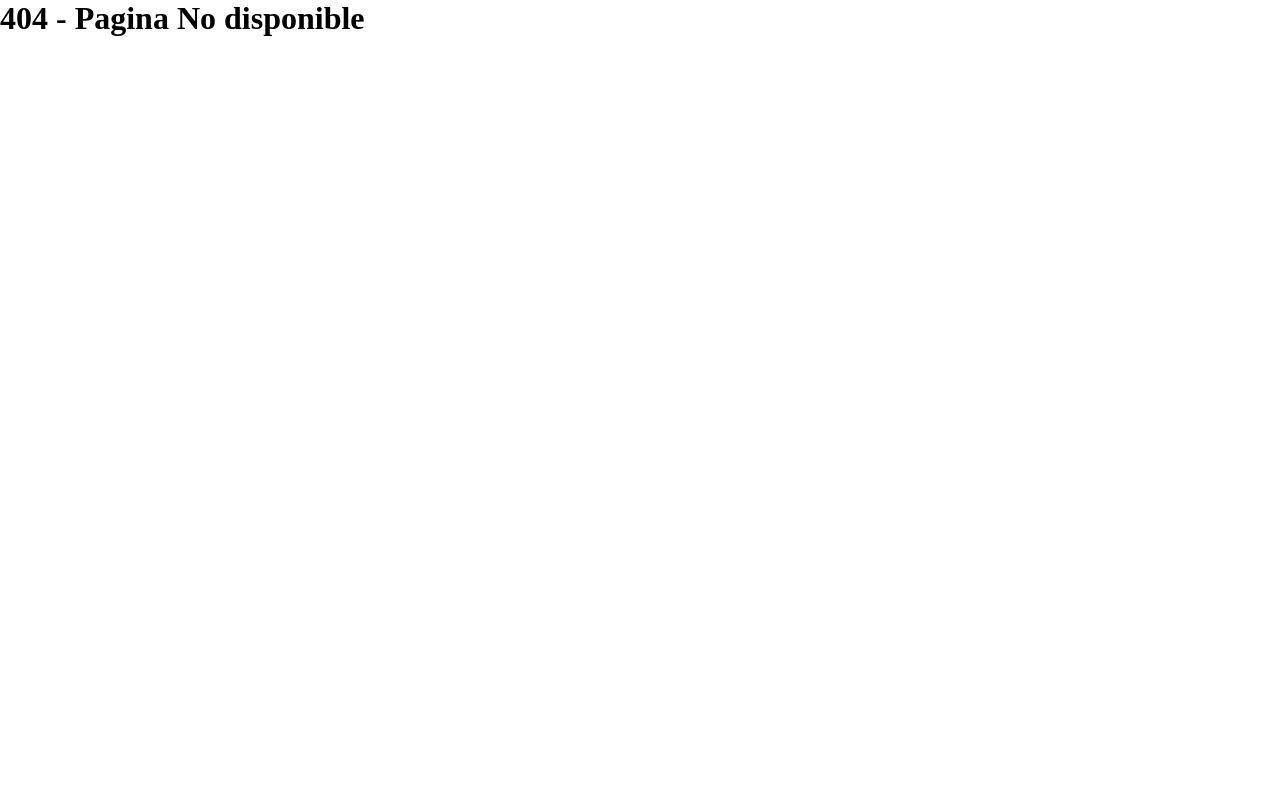
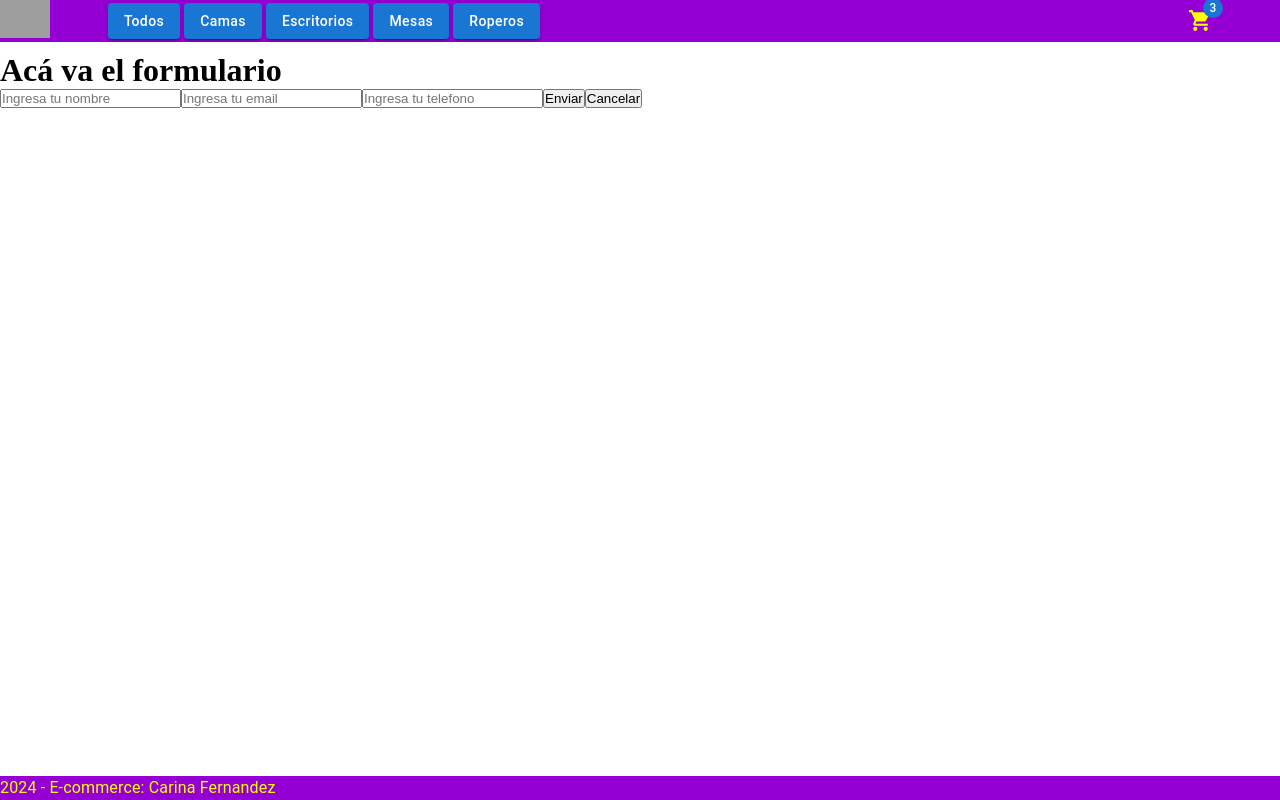
Before and after one commit to Carifer/Ecommerce-Fernandez, a React (Vite) app: page /checkout in a window 1280 px wide. Before the commit this address had no page. Built offline with nearby package versions, Linux system fonts and the light colour scheme; grey boxes are pictures that could not be loaded.

Commit message:
Formulario

```diff
--- a/src/App.jsx
+++ b/src/App.jsx
@@ -4,22 +4,30 @@ import Cart from "./pages/cart/Cart";
 import { Navbar } from "./components/navbar/Navbar";
 import ItemDetailContainer from "./pages/itemDetailContainer/ItemDetailContainer";
 import { Layout } from "./components/layout/Layout";
+import Checkout from "./pages/checkout/Checkout";
+import CartContextProvider from "./context/CartContext";
 
 function App() {
   return (
     <BrowserRouter>
+      <CartContextProvider>
         <Routes>
           <Route element={<Layout />}>
             <Route path="/" element={<ItemListContainer />}></Route>
-          <Route path="/category/:name" element={<ItemListContainer />}></Route>
+            <Route
+              path="/category/:name"
+              element={<ItemListContainer />}
+            ></Route>
             <Route path="/cart" element={<Cart />}></Route>
             <Route
               path="/itemDetail/:id"
               element={<ItemDetailContainer />}
             ></Route>
+            <Route path="/checkout" element={<Checkout />}></Route>
           </Route>
           <Route path="*" element={<h1>404 - Pagina No disponible</h1>}></Route>
         </Routes>
+      </CartContextProvider>
     </BrowserRouter>
   );
 }
--- a/src/components/cartWidget/CartWidget.jsx
+++ b/src/components/cartWidget/CartWidget.jsx
@@ -1,12 +1,17 @@
 import { Badge } from "@mui/material";
+import { useContext } from "react";
 import { MdShoppingCart } from "react-icons/md";
 import { Link } from "react-router-dom";
+import { CartContext } from "../../context/CartContext";
 
 const CartWidget = () => {
+  const { cart } = useContext(CartContext);
+  //console.log(cart);
+
   return (
     <div>
       <Link to="/cart">
-        <Badge badgeContent={0} color="primary" showZero={true}>
+        <Badge badgeContent={cart.length} color="primary" showZero={true}>
           <MdShoppingCart color="yellow" size={25} />
         </Badge>
       </Link>
--- a/src/components/counter/Counter.jsx
+++ b/src/components/counter/Counter.jsx
@@ -1,6 +1,6 @@
 import { Grid, Button, Typography } from "@mui/material";
 
-export const Counter = ({ contador, sumar, restar }) => {
+export const Counter = ({ contador, sumar, restar, onAdd }) => {
   return (
     <Grid container sx={{ padding: "10px" }}>
       <Grid item>
@@ -17,6 +17,11 @@ export const Counter = ({ contador, sumar, restar }) => {
       <Grid item>
         <Button onClick={sumar}>+</Button>
       </Grid>
+      <Grid item>
+        <Button variant="outlined" onClick={() => onAdd(contador)}>
+          Agregar al carrito
+        </Button>
+      </Grid>
     </Grid>
   );
 };
--- a/src/components/counter/CounterContainer.jsx
+++ b/src/components/counter/CounterContainer.jsx
@@ -1,7 +1,7 @@
 import { Counter } from "./Counter";
 import { useState } from "react";
 
-export const CounterContainer = () => {
+export const CounterContainer = ({ onAdd }) => {
   const [contador, setContador] = useState(1);
 
   const restar = () => {
@@ -16,5 +16,7 @@ export const CounterContainer = () => {
     setContador(contador + 1);
   };
 
-  return <Counter contador={contador} sumar={sumar} restar={restar} />;
+  return (
+    <Counter contador={contador} sumar={sumar} restar={restar} onAdd={onAdd} />
+  );
 };
--- /dev/null
+++ b/src/context/CartContext.jsx
@@ -0,0 +1,41 @@
+import { createContext, useState } from "react";
+
+export const CartContext = createContext();
+
+const CartContextProvider = ({ children }) => {
+  const [cart, setCart] = useState([{}, {}, {}]);
+
+  const addToCart = (product) => {
+    let exite = isInCart(product.id);
+    if (exite) {
+      let newArray = cart.map((elemento) => {
+        if (elemento.id === product.id) {
+          return {
+            ...elemento,
+            quantity: elemento.quantity + product.quantity,
+          };
+        } else {
+          return elemento;
+        }
+      });
+      setCart(newArray);
+    } else {
+      setCart([...cart, product]);
+    }
+  };
+
+  const clearToCart = () => {
+    setCart([]);
+  };
+
+  const isInCart = (id) => {
+    let existe = cart.some((product) => product.id === id);
+    return existe;
+  };
+
+  let data = { cart, addToCart, clearToCart };
+
+  return <CartContext.Provider value={data}>{children}</CartContext.Provider>;
+};
+
+export default CartContextProvider;
--- a/src/pages/cart/Cart.jsx
+++ b/src/pages/cart/Cart.jsx
@@ -1,9 +1,19 @@
-import React from "react";
+import { useContext } from "react";
+import { CartContext } from "../../context/CartContext";
+import { Button } from "@mui/material";
+import { Link } from "react-router-dom";
 
 const cart = () => {
+  const { clearCart } = useContext(CartContext);
+
   return (
     <div>
       <h1>Contenido del carrito</h1>
+
+      <Button onClick={clearCart}>Limpiar Carrito</Button>
+      <Link to="/checkout">
+        <Button variant="contained">Finalizar Compra</Button>
+      </Link>
     </div>
   );
 };
--- /dev/null
+++ b/src/pages/checkout/Checkout.jsx
@@ -0,0 +1,48 @@
+import { useState } from "react";
+
+const checkout = () => {
+  const [data, setData] = useState({ nombre: "", email: "", telefono: "" });
+
+  const checkoutOrder = (e) => {
+    e.preventDefault();
+    //console.log("Se envio el formulario");
+    console.log(data);
+  };
+
+  const handlerChange = ({ event }) => {
+    //console.log(target.name);
+    //console.log(target.value);
+    let { name, value } = event.target;
+    setData({ ...data, [name]: value });
+  };
+
+  return (
+    <div>
+      <h1>Acá va el formulario</h1>
+      <form onSubmit={checkoutOrder}>
+        <input
+          type="text"
+          placeholder="Ingresa tu nombre"
+          onChange={handlerChange}
+          name="nombre"
+        />
+        <input
+          type="text"
+          placeholder="Ingresa tu email"
+          onChange={handlerChange}
+          name="email"
+        />
+        <input
+          type="text"
+          placeholder="Ingresa tu telefono"
+          onChange={handlerChange}
+          name="telefono"
+        />
+        <button>Enviar</button>
+        <button type="button">Cancelar</button>
+      </form>
+    </div>
+  );
+};
+
+export default checkout;
--- a/src/pages/itemDetailContainer/ItemDetail.jsx
+++ b/src/pages/itemDetailContainer/ItemDetail.jsx
@@ -11,7 +11,7 @@ import {
   CardHeader,
 } from "@mui/material";
 
-const ItemDetail = ({ item }) => {
+const ItemDetail = ({ item, onAdd }) => {
   return (
     <>
       {/*  <div>
@@ -60,7 +60,7 @@ const ItemDetail = ({ item }) => {
               </CardContent>
             </CardActionArea>
             <CardActions>
-              <CounterContainer />
+              <CounterContainer onAdd={onAdd} />
             </CardActions>
           </Card>
         </Grid>
--- a/src/pages/itemDetailContainer/ItemDetailContainer.jsx
+++ b/src/pages/itemDetailContainer/ItemDetailContainer.jsx
@@ -1,9 +1,12 @@
-import { useEffect, useState } from "react";
+import { useContext, useEffect, useState } from "react";
 import ItemDetail from "./ItemDetail";
 import { products } from "../../products";
 import { useParams } from "react-router-dom";
+import { CartContext } from "../../context/CartContext";
 
 const ItemDetailContainer = () => {
+  const { addToCart } = useContext(CartContext);
+
   const { id } = useParams();
 
   //let id = 2;
@@ -16,7 +19,12 @@ const ItemDetailContainer = () => {
     }
   }, [id]);
 
-  return <ItemDetail item={item} />;
+  const onAdd = (quantity) => {
+    let objetoFinal = { ...item, quantity };
+    console.log(objetoFinal);
+  };
+
+  return <ItemDetail item={item} onAdd={onAdd} />;
 };
 
 export default ItemDetailContainer;
--- a/src/pages/itemListContainer/ItemListContainer.jsx
+++ b/src/pages/itemListContainer/ItemListContainer.jsx
@@ -31,8 +31,6 @@ const ItemListContainer = () => {
       });
   }, [name]);
 
-  console.log(items);
-
   return <ItemList messageError={error} items={items} />;
 };
 
```
Lines whose indentation alone changed are shown as unchanged.
